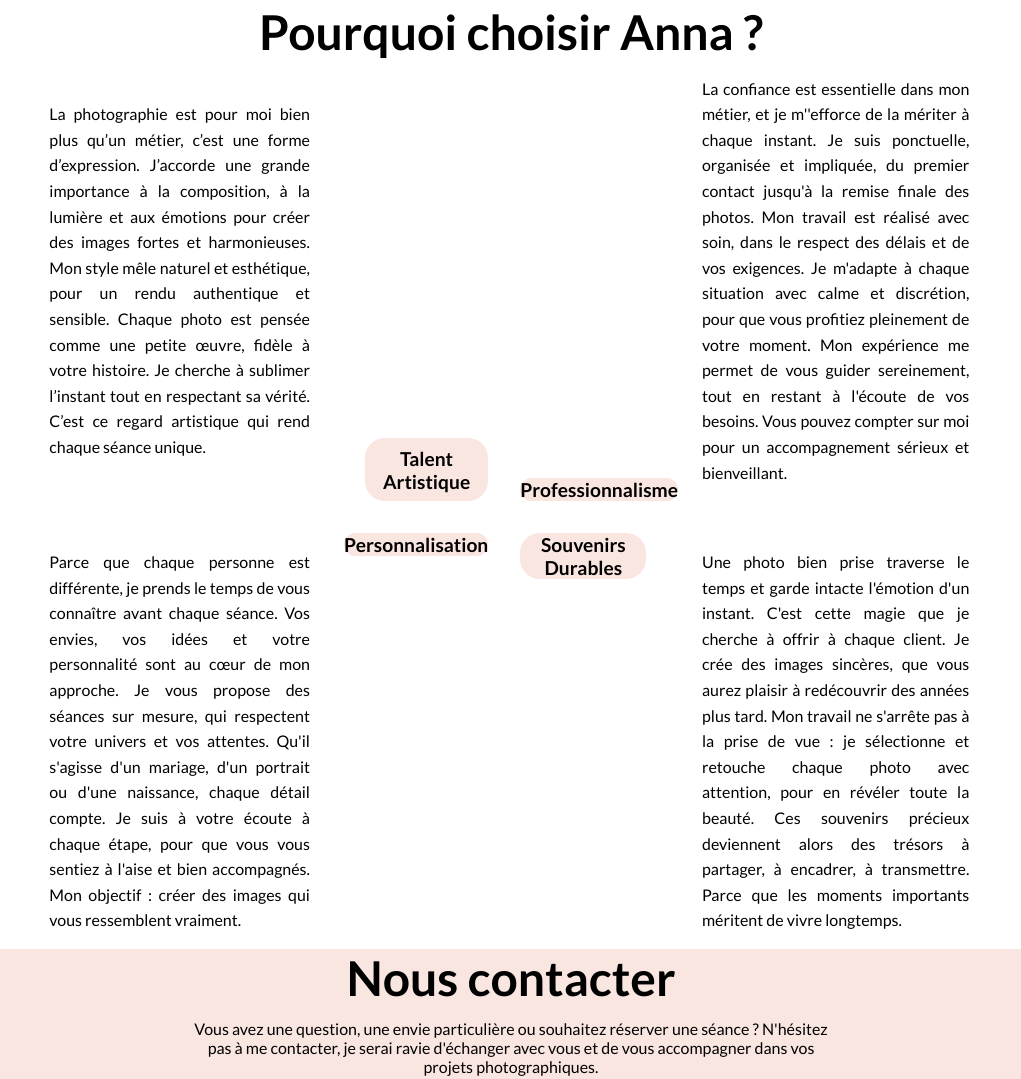
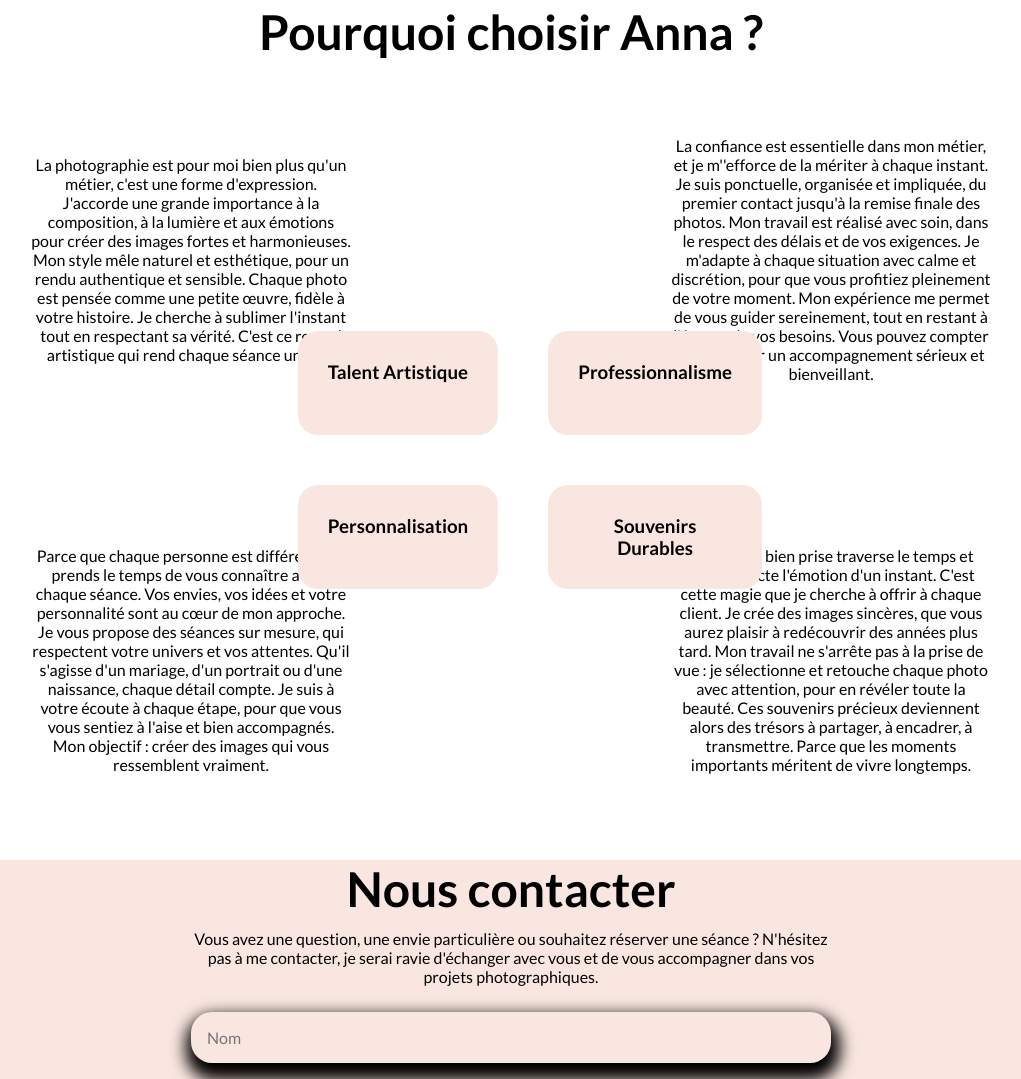
Before and after one commit to Arkaaaaaz/TP_Photo, a plain HTML site: page index.html in a window 1280 px wide. Shown: the part 3499-4578 px from the top of the page, without its empty margins (129-1150 px from the left). Drawn offline with nearby package versions, Linux system fonts and the light colour scheme.

Commit message:
je dois finir le responsive tel

```diff
--- a/css/style.css
+++ b/css/style.css
@@ -215,6 +215,7 @@ main {
 
 #why {
     background-color: #fff;
+    min-height: 100vh;
 }
 
 .titre-why {
@@ -230,141 +231,72 @@ main {
 
 /* GRID DE WHY */
 
-.grid-why {
+.parent {
+    height: 100vh;
     display: grid;
-    grid-template-areas:
-        "HG HG HD HD"
-        "BG BG BD BD";
-    gap: 2rem;
-    min-height: 100vh;
+    grid-template-columns: repeat(6, 1fr);
+    grid-template-rows: repeat(6, 1fr);
+    grid-column-gap: 0px;
+    grid-row-gap: 0px;
 }
 
-.haut-gauche {
-    grid-area: HG;
-    display: grid;
-    grid-template-columns: repeat(5, 1fr);
-    grid-template-rows: auto auto;
+.div1 {
+    grid-area: 1 / 1 / 7 / 7;
 }
 
-.contentHG {
-    grid-column: 1/6;
-    grid-row: 1/4;
-    background-color: #fff;
-    border-radius: 0 0 20px 0;
+.div2 {
+    grid-area: 1 / 1 / 4 / 4;
 }
 
-.content2HG {
-    grid-column: 5/6;
-    grid-row: 3/4;
+.div3 {
+    grid-area: 1 / 4 / 4 / 7;
+}
+
+.div4 {
+    grid-area: 4 / 1 / 7 / 4;
+    display: flex;
+    align-items: end;
+}
+
+.div5 {
+    grid-area: 4 / 4 / 7 / 7;
+    display: flex;
+    align-items: end;
+}
+
+.div6 {
+    grid-area: 3 / 3 / 5 / 5;
+    display: grid;
+    grid-template-columns: 1fr 1fr;
+    grid-template-rows: 1fr 1fr;
+    align-self: center;
+    gap: 50px;
+}
+
+.div6 h3 {
     background-color: #f9e6e0;
+    color: #000;
+    text-align: center;
+    border: 30px solid #f9e6e0;
     border-radius: 20px;
 }
 
-.haut-droite {
-    grid-area: HD;
-    display: grid;
-    grid-template-columns: repeat(5, 1fr);
-    grid-template-rows: auto auto;
+.div2,
+.div3,
+.div4,
+.div5 {
+    display: flex;
+    flex-direction: column;
+    justify-content: center;
+    align-items: center;
 }
 
-.contentHD {
-    grid-column: 1/6;
-    grid-row: 1/4;
-    background-color: #fff;
-    border-radius: 0 0 0 20px;
-}
-
-.content2HD {
-    grid-column: 1/2;
-    grid-row: 3/4;
-    background-color: #f9e6e0;
-    border-radius: 20px;
-
-}
-
-.bas-gauche {
-    grid-area: BG;
-    display: grid;
-    grid-template-columns: repeat(5, 1fr);
-    grid-template-rows: auto auto;
-}
-
-.contentBG {
-    grid-column: 1/6;
-    grid-row: 1/4;
-    background-color: #fff;
-    border-radius: 0 20px 0 0;
-}
-
-.content2BG {
-    grid-column: 5/6;
-    grid-row: 1/2;
-    background-color: #f9e6e0;
-    border-radius: 20px;
-
-}
-
-.bas-droite {
-    grid-area: BD;
-    background-color: #fff;
-    display: grid;
-    grid-template-columns: repeat(5, 1fr);
-    grid-template-rows: auto auto;
-}
-
-.contentBD {
-    grid-column: 1/6;
-    grid-row: 1/4;
-    background-color: #fff;
-    border-radius: 20px 0 0 0;
-}
-
-.content2BD {
-    grid-column: 1/2;
-    grid-row: 1/2;
-    background-color: #f9e6e0;
-    border-radius: 20px;
-}
-
-.content2HG,
-.content2HD,
-.content2BG,
-.content2BD {
-    display: flex;
-    justify-content: center;
-    align-items: center;
-    /* flex-wrap: wrap; */
-    /* width: 15vw; */
-}
-
-.content2HG h2,
-.content2HD h2,
-.content2BG h2,
-.content2BD h2 {
+.div2 p,
+.div3 p,
+.div4 p,
+.div5 p {
+    width: 50%;
     text-align: center;
-    font-size: 1.2rem;
-
-}
-
-.contentHG,
-.contentHD,
-.contentBG,
-.contentBD {
-    display: flex;
-    justify-content: center;
-    align-items: center;
-
-}
-
-
-.contentHG p,
-.contentHD p,
-.contentBG p,
-.contentBD p {
-    text-align: justify;
-    padding: 1rem 1.5rem;
-    width: 50%;
-    line-height: 1.6;
 }
 
 /* CONTACT */
@@ -378,7 +310,7 @@ main {
     min-height: 100vh;
 }
 
-.div-titre-contact{
+.div-titre-contact {
     display: flex;
     flex-direction: column;
     justify-content: center;
@@ -388,17 +320,19 @@ main {
     text-align: center;
 }
 
-.div-titre-contact h2{
+.div-titre-contact h2 {
     padding-bottom: 2%;
     font-size: 3rem;
 }
+
 /* FORMULAIRE */
 
-.info-form{
+.info-form {
     width: 100%;
     display: flex;
     justify-content: center;
 }
+
 form {
     display: flex;
     flex-direction: column;
@@ -408,10 +342,21 @@ form {
     width: 50%;
 }
 
+.gougou {
+    display: flex;
+    justify-content: center;
+    align-items: center;
+    flex-wrap: nowrap;
+}
+
+input[type="checkbox"] {
+    display: inline;
+}
+
 form input,
 textarea,
 select {
-    font-family: "Ubuntu Condensed", sans-serif;
+    font-family: "Lato", sans-serif;
     color: #000;
     padding: 2.5%;
     border-radius: 5px;
@@ -425,10 +370,11 @@ select {
     transition: 0.25s;
 }
 
-select{
+select {
     cursor: pointer;
 
 }
+
 input:hover {
     background-color: #fff;
     animation-delay: 0.5s;
@@ -495,3 +441,128 @@ footer a {
     color: #000;
     padding: 5%;
 }
+
+@media only screen and (max-width: 428px) {
+    header {
+        min-height: 20vh;
+    }
+
+    header nav {
+        height: 100%;
+        margin-right: 1%;
+        font-size: 1rem;
+        display: flex;
+        flex-direction: column;
+        justify-content: space-evenly;
+        text-align: center;
+    }
+
+    main {
+        width: 100%;
+    }
+
+    #presentation {
+        background-position: center;
+        background-size: cover;
+        background-repeat: no-repeat;
+        min-height: 50vh;
+    }
+
+    #presentation h1 {
+        font-size: 3rem;
+    }
+
+    #about {
+        display: flex;
+        flex-direction: column;
+        justify-content: space-around;
+        align-items: center;
+        height: 100vh;
+    }
+
+    #about p {
+        width: 100%;
+    }
+
+    #about div {
+        display: flex;
+        flex-direction: column;
+        justify-content: center;
+        align-items: center;
+        width: 100%;
+        padding: 0 3%;
+    }
+
+    #about img {
+        width: 200px;
+        height: 200px;
+        margin: 0;
+    }
+
+    .div-mariages,
+    .div-famille,
+    .div-bebe,
+    .div-art,
+    .div-event {
+        display: flex;
+        flex-direction: column;
+        height: 20vh;
+    }
+
+    .contenu-services {
+        margin: 0 2% 2% 2%;
+    }
+
+    #why {
+        height: 100vh;
+    }
+
+    .parent {
+        display: grid;
+        grid-template-columns: repeat(4, 1fr);
+        grid-template-rows: repeat(4, 1fr);
+        grid-column-gap: 0px;
+        grid-row-gap: 0px;
+    }
+
+    .div1 {
+        display: none;
+    }
+
+    .div6 {
+        /* display: flex; */
+        /* justify-content: space-around; */
+        /* flex-wrap: nowrap; */
+         grid-area: 1 / 1 / 5 / 2;
+        margin: 0 2% 0 2%;
+
+    }
+
+    .div6 h3 {
+        font-size: 0.6rem;
+        border: none;
+        background-color: #fff;
+        width: 100%;
+        padding: 0;
+    }
+
+    .div2 {
+        display: grid;
+         grid-area: 1 / 2 / 2 / 5;
+    }
+
+    .div3 {
+        display: grid;
+         grid-area: 2 / 2 / 3 / 5;
+    }
+
+    .div4 {
+        grid-area: 3 / 2 / 4 / 5;
+        display: grid;
+
+    }
+
+    .div5 {
+         grid-area: 4 / 2 / 5 / 5;
+        display: grid;
+    }
--- a/index.html
+++ b/index.html
@@ -117,65 +117,60 @@
             <div class="titre-why">
                 <h2>Pourquoi choisir Anna ?</h2>
             </div>
-
-            <div class="grid-why">
-                <div class="haut-gauche">
-                    <div class="contentHG">
-                        <p>La photographie est pour moi bien plus qu’un métier, c’est une forme d’expression. J’accorde
-                            une grande importance à la composition, à la lumière et aux émotions pour créer des images
-                            fortes et harmonieuses. Mon style mêle naturel et esthétique, pour un rendu authentique et
-                            sensible. Chaque photo est pensée comme une petite œuvre, fidèle à votre histoire. Je
-                            cherche à sublimer l’instant tout en respectant sa vérité. C’est ce regard artistique qui
-                            rend chaque séance unique.</p>
-                    </div>
-                    <div class="content2HG">
-                        <h2>Talent Artistique</h2>
-                    </div>
+            <div class="parent">
+                <div class="div1"> </div>
+                <div class="div2">
+                    <p>
+                        La photographie est pour moi bien plus qu'un métier, c'est une forme d'expression. J'accorde une
+                        grande importance à la composition, à la lumière et aux émotions pour créer des images fortes et
+                        harmonieuses. Mon style mêle naturel et esthétique, pour un rendu authentique et sensible.
+                        Chaque photo est pensée comme une petite œuvre, fidèle à votre histoire. Je cherche à sublimer
+                        l'instant tout en respectant sa vérité. C'est ce regard artistique qui rend chaque séance
+                        unique.
+                    </p>
                 </div>
-
-                <div class="haut-droite">
-                    <div class="contentHD">
-                        <p>La confiance est essentielle dans mon métier, et je m''efforce de la mériter à chaque
-                            instant. Je suis ponctuelle, organisée et impliquée, du premier contact jusqu'à la remise
-                            finale des photos. Mon travail est réalisé avec soin, dans le respect des délais et de vos
-                            exigences. Je m'adapte à chaque situation avec calme et discrétion, pour que vous profitiez
-                            pleinement de votre moment. Mon expérience me permet de vous guider sereinement, tout en
-                            restant à l'écoute de vos besoins. Vous pouvez compter sur moi pour un accompagnement
-                            sérieux et bienveillant.</p>
-                    </div>
-                    <div class="content2HD">
-                        <h2>Professionnalisme</h2>
-                    </div>
+                <div class="div3">
+                    <p>
+                        La confiance est essentielle dans mon métier, et je m''efforce de la mériter à chaque
+                        instant. Je suis ponctuelle, organisée et impliquée, du premier contact jusqu'à la remise finale
+                        des
+                        photos. Mon travail est réalisé avec soin, dans le respect des délais et de vos exigences. Je
+                        m'adapte à chaque situation avec calme et discrétion, pour que vous profitiez pleinement de
+                        votre
+                        moment. Mon expérience me permet de vous guider sereinement, tout en restant à l'écoute de vos
+                        besoins. Vous pouvez compter sur moi pour un accompagnement sérieux et bienveillant.
+                    </p>
                 </div>
-
-                <div class="bas-gauche">
-                    <div class="contentBG">
-                        <p>Parce que chaque personne est différente, je prends le temps de vous connaître avant chaque
-                            séance. Vos envies, vos idées et votre personnalité sont au cœur de mon approche. Je vous
-                            propose des séances sur mesure, qui respectent votre univers et vos attentes. Qu'il s'agisse
-                            d'un mariage, d'un portrait ou d'une naissance, chaque détail compte. Je suis à votre écoute
-                            à chaque étape, pour que vous vous sentiez à l'aise et bien accompagnés. Mon objectif :
-                            créer des images qui vous ressemblent vraiment. </p>
-                    </div>
-                    <div class="content2BG">
-                        <h2>Personnalisation</h2>
-                    </div>
+                <div class="div4">
+                    <p>
+                        Parce que chaque personne est différente, je prends le temps de vous connaître avant
+                        chaque séance. Vos envies, vos idées et votre personnalité sont au cœur de mon approche. Je vous
+                        propose des séances sur mesure, qui respectent votre univers et vos attentes. Qu'il s'agisse
+                        d'un
+                        mariage, d'un portrait ou d'une naissance, chaque détail compte. Je suis à votre écoute à chaque
+                        étape, pour que vous vous sentiez à l'aise et bien accompagnés. Mon objectif : créer des images
+                        qui
+                        vous ressemblent vraiment.
+                    </p>
                 </div>
-
-                <div class="bas-droite">
-                    <div class="contentBD">
-                        <p>Une photo bien prise traverse le temps et garde intacte l'émotion d'un instant. C'est cette
-                            magie que je cherche à offrir à chaque client. Je crée des images sincères, que vous aurez
-                            plaisir à redécouvrir des années plus tard. Mon travail ne s'arrête pas à la prise de vue :
-                            je sélectionne et retouche chaque photo avec attention, pour en révéler toute la beauté. Ces
-                            souvenirs précieux deviennent alors des trésors à partager, à encadrer, à transmettre. Parce
-                            que les moments importants méritent de vivre longtemps.</p>
-                    </div>
-                    <div class="content2BD">
-                        <h2>Souvenirs Durables</h2>
-                    </div>
+                <div class="div5">
+                    <p>
+                        Une photo bien prise traverse le temps et garde intacte l'émotion d'un instant. C'est
+                        cette magie que je cherche à offrir à chaque client. Je crée des images sincères, que vous aurez
+                        plaisir à redécouvrir des années plus tard. Mon travail ne s'arrête pas à la prise de vue : je
+                        sélectionne et retouche chaque photo avec attention, pour en révéler toute la beauté. Ces
+                        souvenirs
+                        précieux deviennent alors des trésors à partager, à encadrer, à transmettre. Parce que les
+                        moments
+                        importants méritent de vivre longtemps.
+                    </p>
                 </div>
-
+                <div class="div6">
+                    <h3>Talent Artistique</h3>
+                    <h3>Professionnalisme</h3>
+                    <h3>Personnalisation</h3>
+                    <h3>Souvenirs Durables</h3>
+                </div>
             </div>
         </section>
 
@@ -205,8 +200,8 @@
                         <option>Photo d'évènement</option>
                         <option>Photo artistique</option>
                         <textarea required placeholder="Votre message..."></textarea>
-                        <input type="checkbox" required> En envoyant votre message, vous acceptez que nous trations vos
-                        GOUGOUGOUGOUGAGA.
+                        <label class="gougou"><input type="checkbox" required> En envoyant votre message, vous acceptez que nous trations vos
+                        GOUGOUGOUGOUGAGA.</label>
 
                         <input type="submit" value="Envoyer" class="bouton">
                 </form>
```
